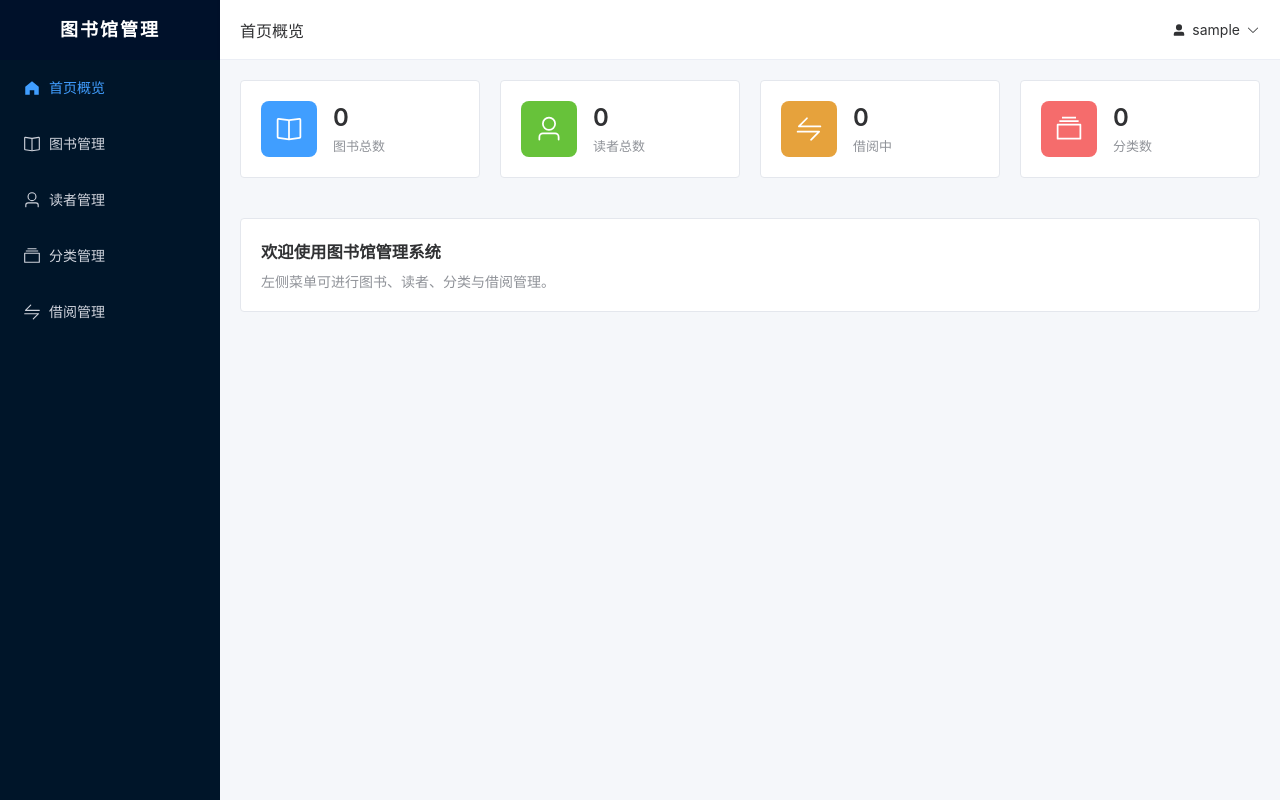
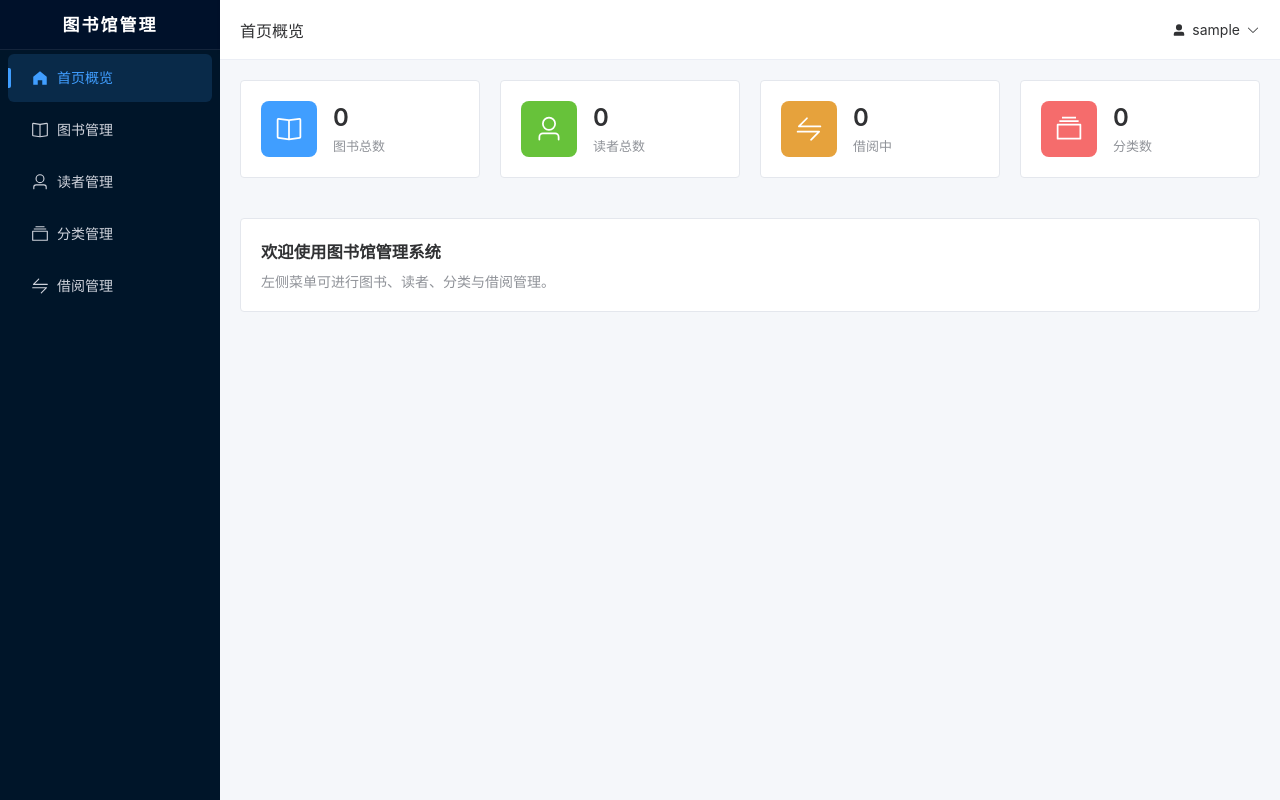
Before and after one commit to haruyuki-source/library, a Vue app in the folder frontend/: page /dashboard in a window 1280 px wide. Built offline with nearby package versions, Linux system fonts and the light colour scheme; sample sign-in values are in the browser's storage.

Commit message:
feat: 检查前端项目结构完整性
Co-authored-by: traeagent <traeagent@users.noreply.github.com>

```diff
--- a/frontend/src/layouts/MainLayout.vue
+++ b/frontend/src/layouts/MainLayout.vue
@@ -194,18 +194,55 @@ onBeforeUnmount(() => {
 }
 
 .logo {
-  height: 60px;
-  line-height: 60px;
+  height: 50px;
+  line-height: 50px;
   text-align: center;
   color: #fff;
-  font-size: 18px;
+  font-size: 17px;
   font-weight: 600;
   letter-spacing: 2px;
   background-color: #00112a;
+  border-bottom: 1px solid rgba(255, 255, 255, 0.08);
 }
 
 .aside :deep(.el-menu) {
   border-right: none;
+}
+
+/* 菜单项:左侧 active 指示条 + 悬停底色 */
+.aside :deep(.el-menu-item),
+.mobile-drawer :deep(.el-menu-item) {
+  height: 48px;
+  line-height: 48px;
+  margin: 4px 8px;
+  border-radius: 6px;
+  position: relative;
+  transition: background-color 0.2s;
+}
+
+.aside :deep(.el-menu-item:hover),
+.mobile-drawer :deep(.el-menu-item:hover) {
+  background-color: rgba(64, 158, 255, 0.1) !important;
+}
+
+/* active 菜单项:左侧蓝色指示条 + 高亮 */
+.aside :deep(.el-menu-item.is-active),
+.mobile-drawer :deep(.el-menu-item.is-active) {
+  background-color: rgba(64, 158, 255, 0.15) !important;
+  color: #409eff !important;
+}
+
+.aside :deep(.el-menu-item.is-active)::before,
+.mobile-drawer :deep(.el-menu-item.is-active)::before {
+  content: '';
+  position: absolute;
+  left: 0;
+  top: 50%;
+  transform: translateY(-50%);
+  width: 3px;
+  height: 20px;
+  background-color: #409eff;
+  border-radius: 0 2px 2px 0;
 }
 
 /* ---------- 顶部 ---------- */
```
Also changed, not shown: 2 other files (tests, documents, lock files or other folders).
